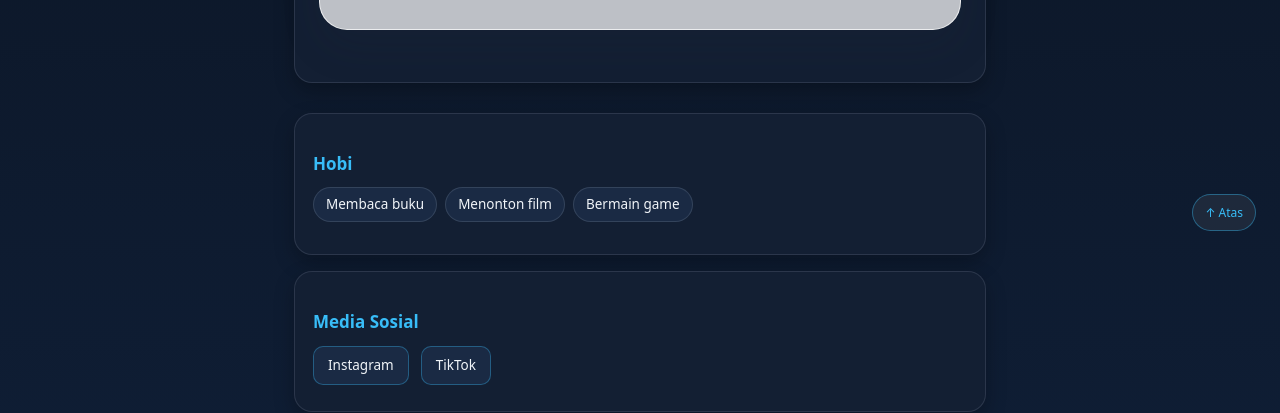
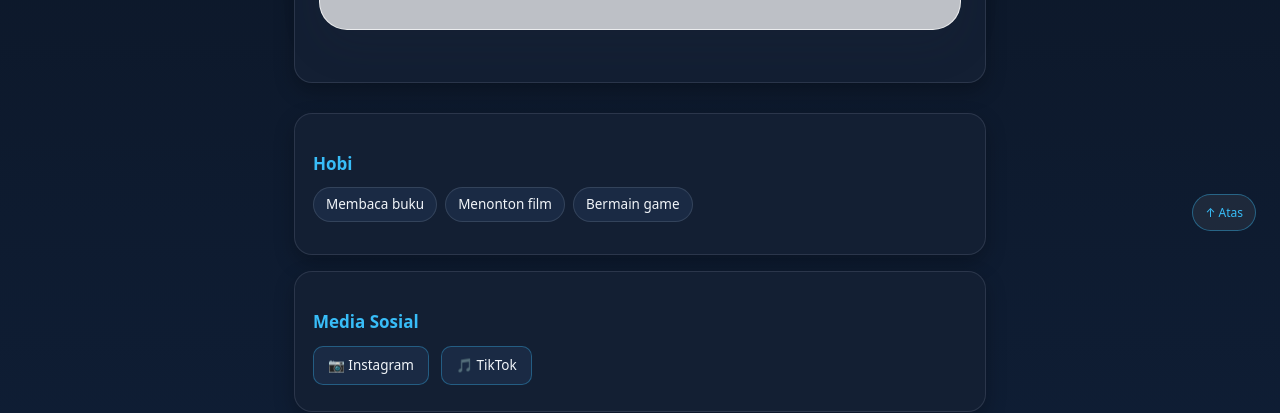
Before and after one commit to yoyo123-bit/profile, a plain HTML site: page index.html in a window 1280 px wide. Shown: the part 545-958 px from the top of the page. Drawn offline with Linux system fonts and the light colour scheme.

```diff
--- a/index.html
+++ b/index.html
@@ -311,8 +311,8 @@ html {
 
     <section>
         <h2>media sosial</h2>
-        <a href="#">Instagram</a>
-        <a href="#">TikTok</a>
+        <a href="#">📷 Instagram</a>
+        <a href="#">🎵 TikTok</a>
     </section>
     <!-- form kontak -->
     <section>
```
